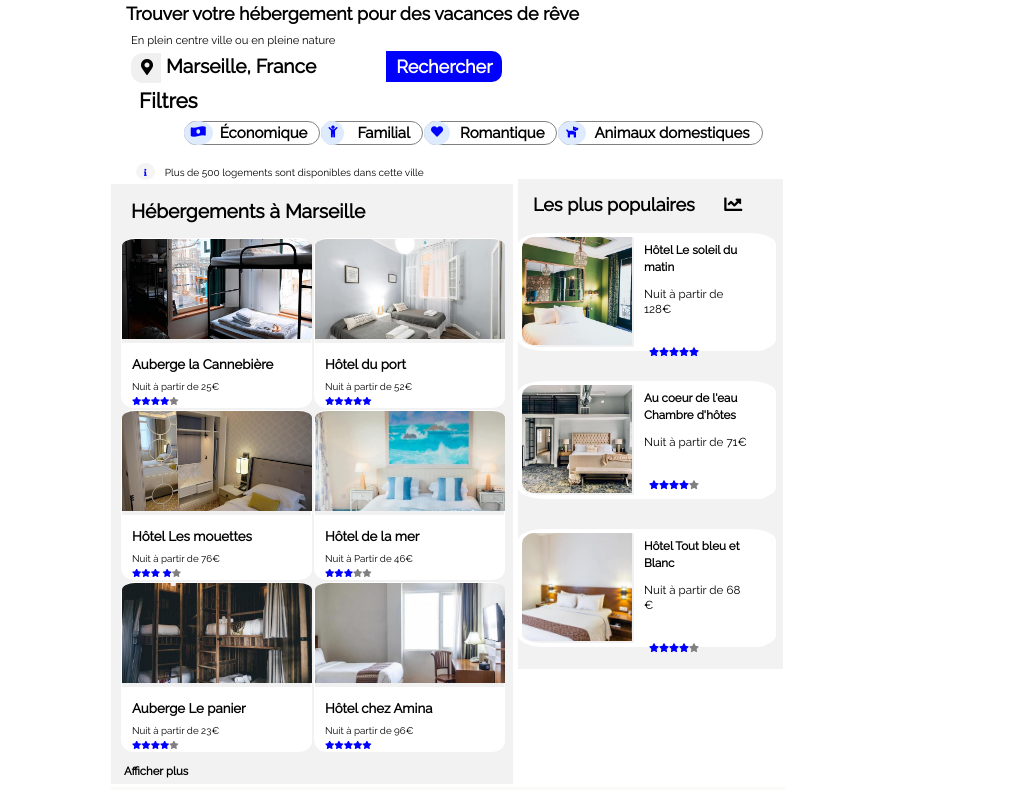
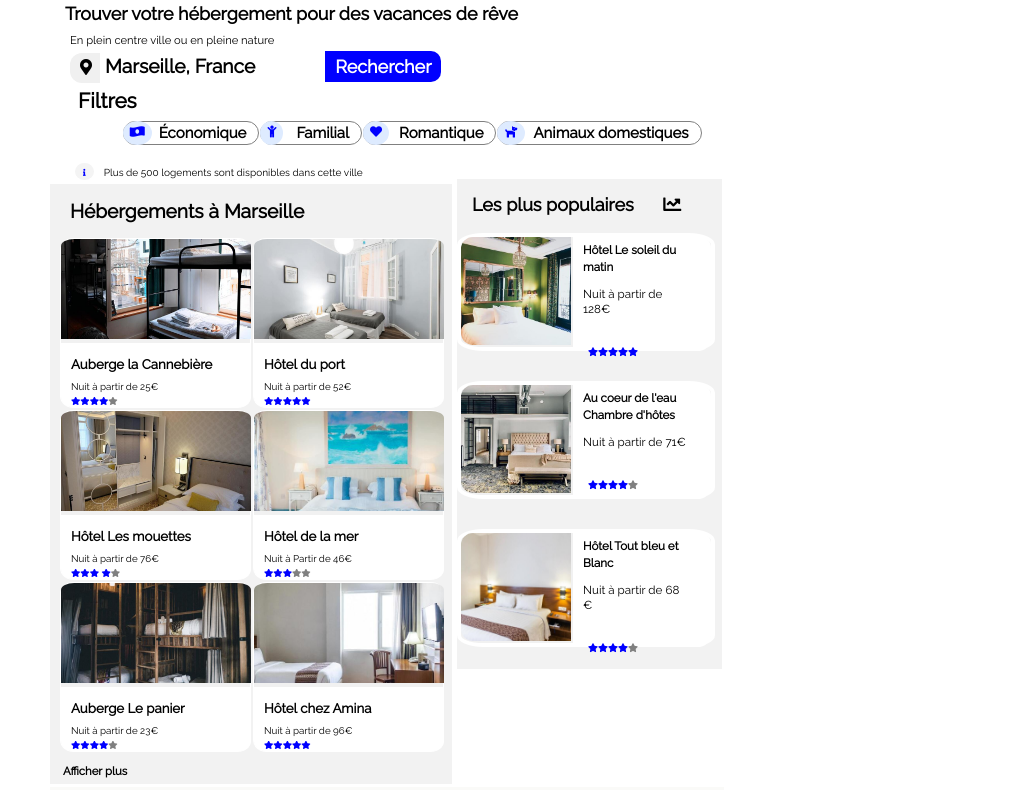
Before and after one commit to Madjiassoum/MADJIASSOUM_2_05102020, a plain HTML site: page index.html in a window 768 px wide. Shown: the part 76-866 px from the top of the page, 1011 px wide, since content can reach past the window. Drawn offline with Linux system fonts and the light colour scheme.

Commit message:
margin à droite en mobile

```diff
--- a/style.css
+++ b/style.css
@@ -738,12 +738,13 @@ footer .menu-foot{
   /* PHASE: TABLETTE    */
 @media screen and (min-width: 678px) and (max-width: 899px){
   body{
+
     width: 678px;
     height: 1560px;
     margin: auto;
-    margin-right: 0px;
     padding: 0px;
     background-color: white;
+
   }
 
   /* contenair page en TABLETTE */
@@ -752,8 +753,8 @@ footer .menu-foot{
     display: block;
     width: 678px;
     height: 1555px;
-    margin-left: auto;
-    margin-right: auto;
+    margin-left: 50px;
+    margin-right: 130px;
     padding: 0px;
 
   }
@@ -992,16 +993,16 @@ footer .menu-foot{
 
   }
 
+
   /* contenair page en TABLETTE */
   .contain-page{
 
     display: block;
     width: 400px;
     height: 3345px;
-    margin-left: 150px;
+    margin-left: 130px;
     margin-right: 150px;
     padding: 0px;
-
   }
 
 
@@ -1023,7 +1024,6 @@ footer .menu-foot{
   }
 
   nav ul li{
-
     font-size: 0.71em;
     height: 20px;
     padding: 0px 3px 5px 3px;
@@ -1116,14 +1116,14 @@ footer .menu-foot{
 
   }
 
-   /*  Mise en page NIveau des filtres d'options */
-   .choix-deuxieme{
+  /*  Mise en page NIveau des filtres d'options */
+  .choix-deuxieme{
     top: 0px;
-
     width: 98%;
     height: 150px;
     display: table;
     flex-direction: column;
+
    }
 
   /*  les icones du filtres */
```
